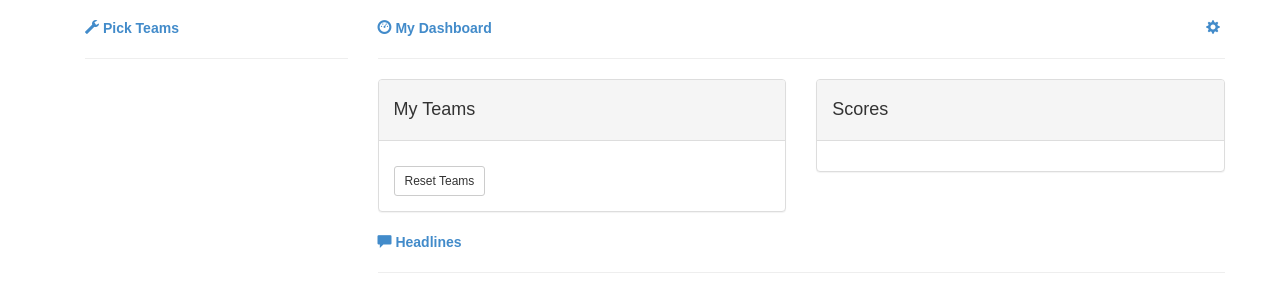
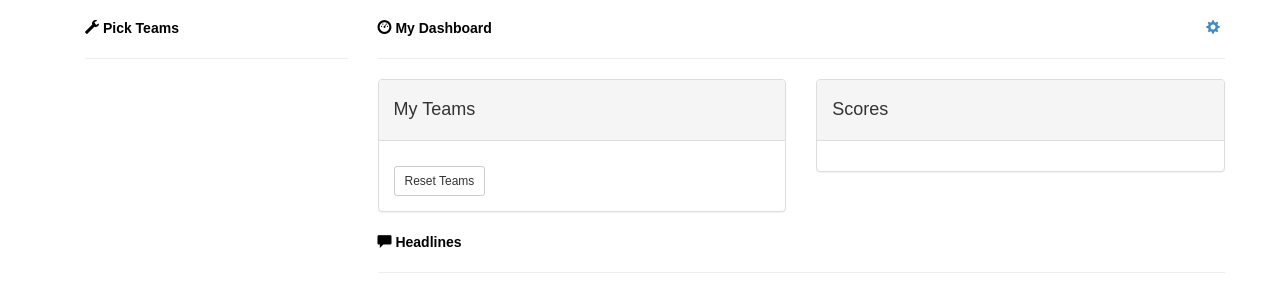
Before and after one commit to rwholmes/2.0-teamstream, a website: page public/index.html in a window 1280 px wide. Shown: the part 63-348 px from the top of the page. Drawn offline with nearby package versions, Linux system fonts and the light colour scheme; some packages are replaced by stand-ins of ours.

Commit message:
Css style changes

```diff
--- a/public/linksList.html
+++ b/public/linksList.html
@@ -3,7 +3,7 @@
 <div class="row">
   <div class="col-md-3">
       <!-- Left column -->
-      <a href="#"><strong><i class="glyphicon glyphicon-wrench"></i> Pick Teams</strong></a>
+      <a href="#" class="link-title"><strong><i class="glyphicon glyphicon-wrench"></i> Pick Teams</strong></a>
       <hr>
       <ul class="list-unstyled">
         <li>
@@ -19,7 +19,7 @@
       <ul class="list-inline pull-right">
          <li><a href="#"><i class="glyphicon glyphicon-cog"></i></a></li>
       </ul>
-      <a href="#"><strong><i class="glyphicon glyphicon-dashboard"></i> My Dashboard</strong></a>
+      <a href="#" class="link-title"><strong><i class="glyphicon glyphicon-dashboard"></i> My Dashboard</strong></a>
         <hr>
     <div class="row">
             <!-- center left-->
@@ -46,7 +46,7 @@
             </div>
           </div><!--/col-span-6-->
         </div><!--/row-->
-      <a href="#"><strong><i class="glyphicon glyphicon-comment"></i> Headlines</strong></a>
+      <a href="#" class="link-title"><strong><i class="glyphicon glyphicon-comment"></i> Headlines</strong></a>
       <hr>
       <div class="row">
         <div class="col-md-12">
--- a/public/ts-styles.css
+++ b/public/ts-styles.css
@@ -17,3 +17,6 @@ a {
 background-color: #f8f8f8;
 border-color: #e7e7e7;
 }
+.link-title {
+	color: #000;
+}
```
